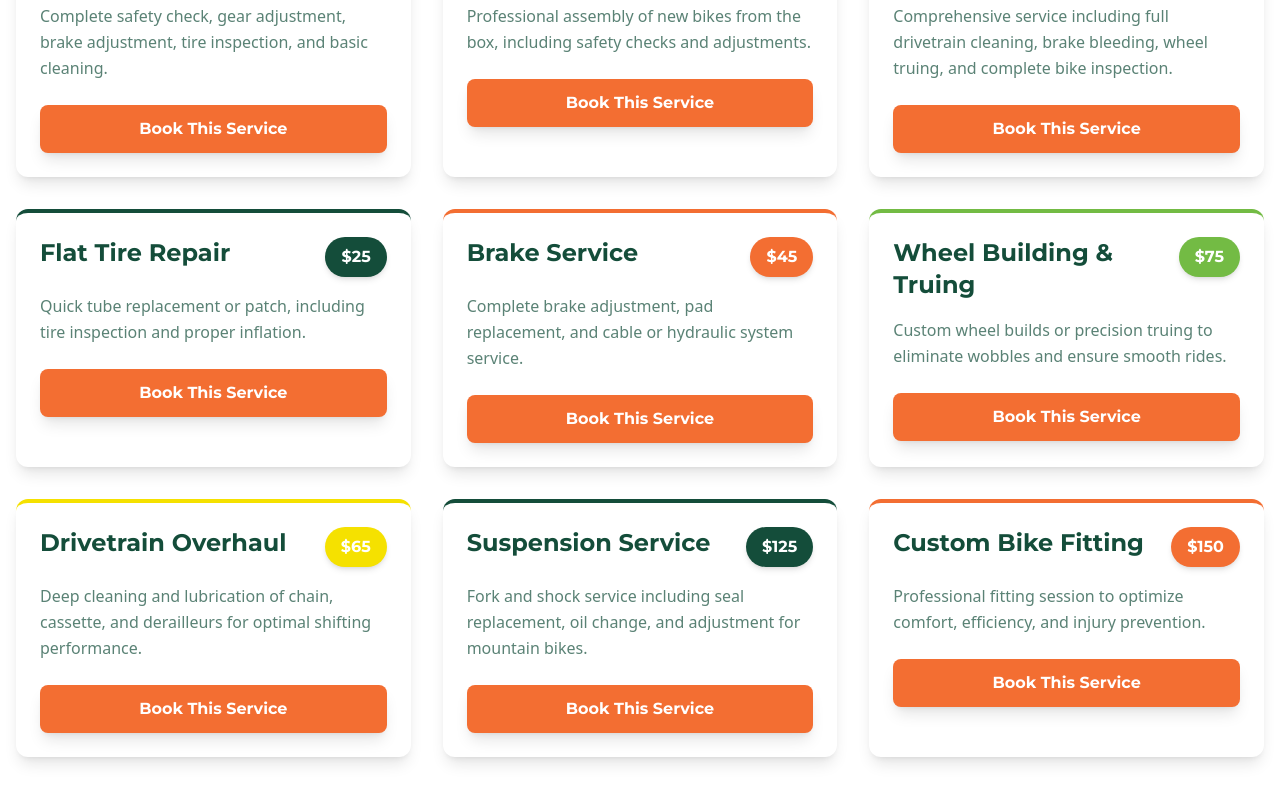
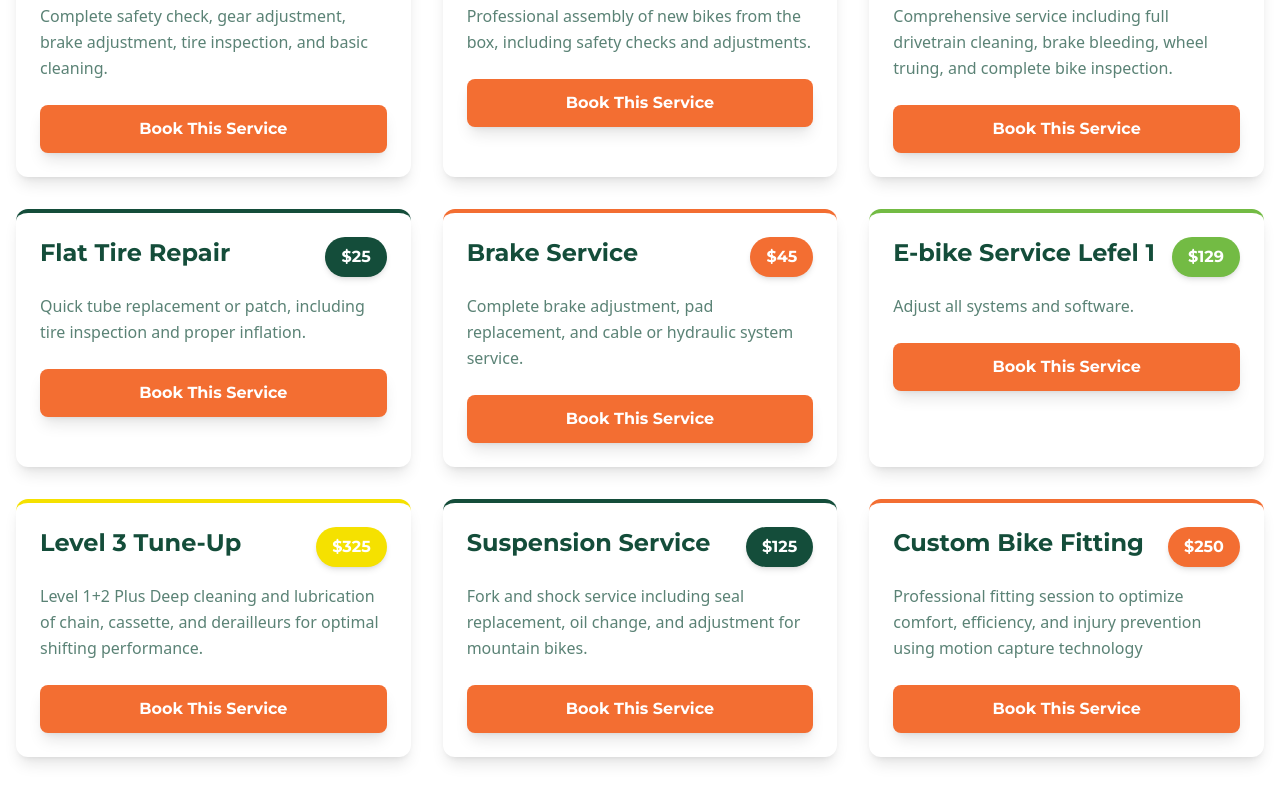
Before and after one commit to grifocx/haymarket-landing, a React (Vite) app: page /services in a window 1280 px wide. Shown: the part 502-1302 px from the top of the page. Built offline with nearby package versions, Linux system fonts and the light colour scheme.

Commit message:
Updated services.ts

```diff
--- a/src/services.ts
+++ b/src/services.ts
@@ -44,16 +44,16 @@ export const bikeServices: Service[] = [
   },
   {
     id: '6',
-    title: 'Wheel Building & Truing',
-    description: 'Custom wheel builds or precision truing to eliminate wobbles and ensure smooth rides.',
-    cost: '$75',
+    title: 'E-bike Service Lefel 1',
+    description: 'Adjust all systems and software.',
+    cost: '$129',
     highlightColor: '#73BB44'
   },
   {
     id: '7',
-    title: 'Drivetrain Overhaul',
-    description: 'Deep cleaning and lubrication of chain, cassette, and derailleurs for optimal shifting performance.',
-    cost: '$65',
+    title: 'Level 3 Tune-Up',
+    description: 'Level 1+2 Plus Deep cleaning and lubrication of chain, cassette, and derailleurs for optimal shifting performance.',
+    cost: '$325',
     highlightColor: '#F5E100'
   },
   {
@@ -66,8 +66,8 @@ export const bikeServices: Service[] = [
   {
     id: '9',
     title: 'Custom Bike Fitting',
-    description: 'Professional fitting session to optimize comfort, efficiency, and injury prevention.',
-    cost: '$150',
+    description: 'Professional fitting session to optimize comfort, efficiency, and injury prevention using motion capture technology',
+    cost: '$250',
     highlightColor: '#F36E32'
   }
 ];
```
